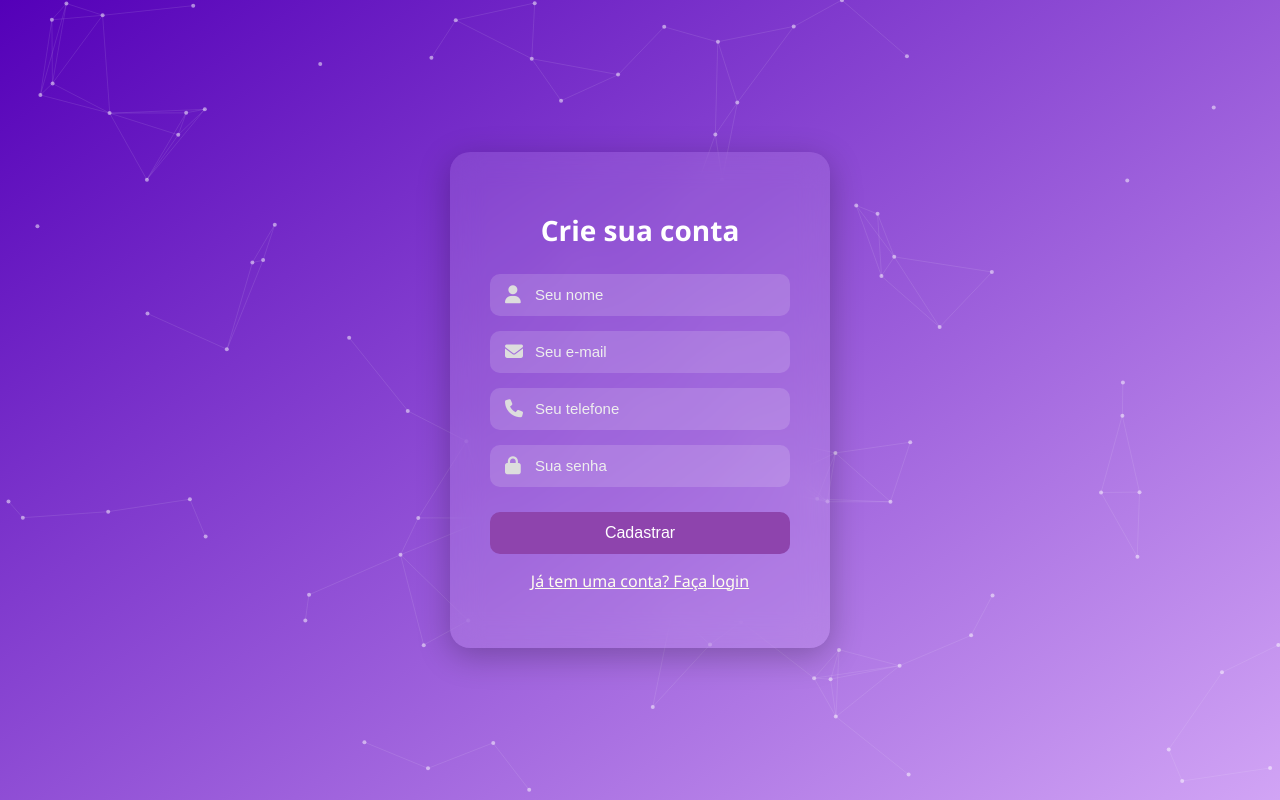
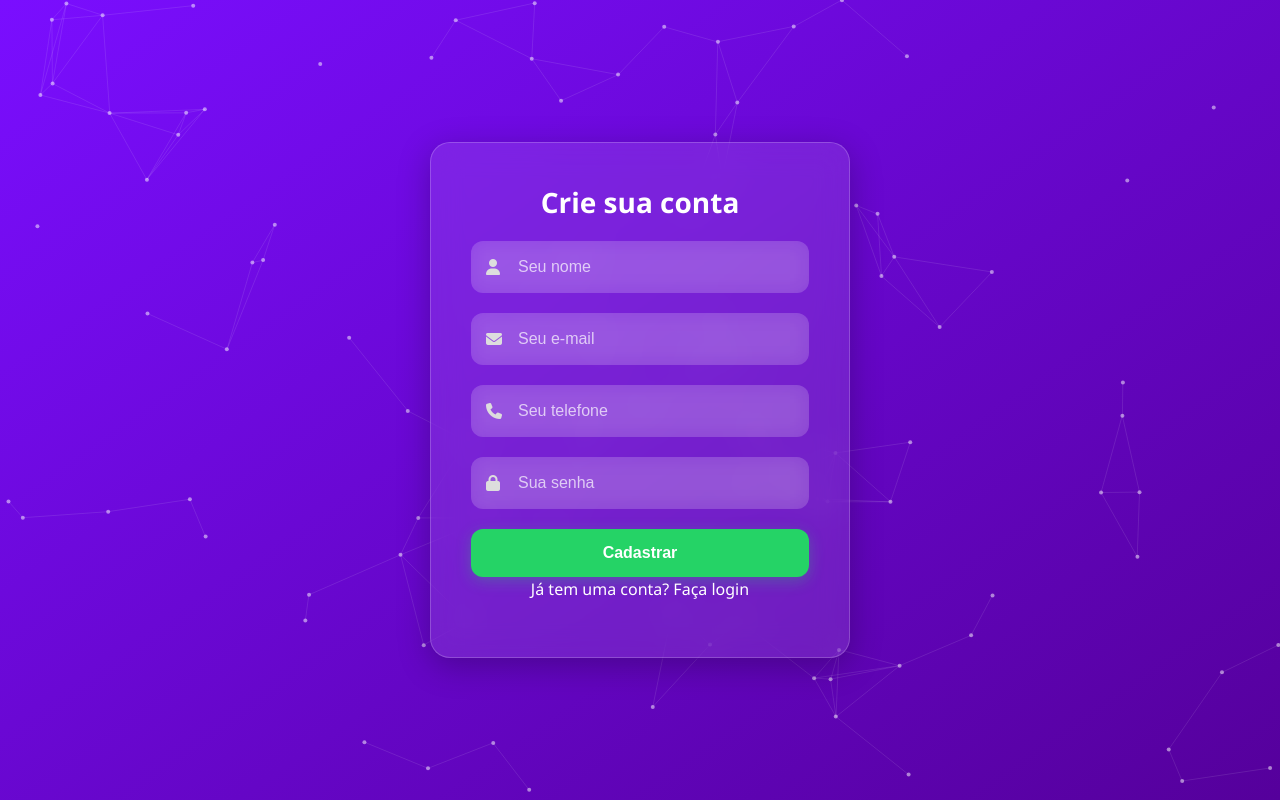
Before and after one commit to Adrianogat0/SISTEMA-INDICA-O, a Flask app: page /cadastro in a window 1280 px wide. Run offline with Flask 3, Linux system fonts and the light colour scheme.

Commit message:
Update style.css

```diff
--- a/static/style.css
+++ b/static/style.css
@@ -1,17 +1,25 @@
-/* Fundo roxo claro degradê com animação */
-body {
+/* Modern IPTV Referral System Styles */
+
+/* Global Styles */
+* {
   margin: 0;
   padding: 0;
-    background: linear-gradient(145deg, #5400b8, #d1a4f5);
-    font-family: 'Segoe UI', sans-serif;
-    height: 100vh;
-    overflow: hidden;
+  box-sizing: border-box;
+}
+
+body {
+  font-family: 'Segoe UI', Tahoma, Geneva, Verdana, sans-serif;
+  background: linear-gradient(145deg, #7a0eff, #55009b);
+  min-height: 100vh;
+  overflow-x: hidden;
   display: flex;
   align-items: center;
   justify-content: center;
+  flex-direction: column;
+  position: relative;
 }
 
-/* Canvas com teia animada */
+/* Animated Background Canvas */
 #background-animation {
   position: fixed;
   top: 0;
@@ -19,9 +27,10 @@ body {
   width: 100%;
   height: 100%;
   z-index: -1;
+  pointer-events: none;
 }
 
-/* Container geral para login, cadastro e painel */
+/* Container Styles */
 .login-container,
 .cadastro-container,
 .painel-container {
@@ -30,24 +39,43 @@ body {
   border-radius: 20px;
   backdrop-filter: blur(15px);
   box-shadow: 0 8px 32px rgba(0, 0, 0, 0.25);
-    width: 380px; /* Aumentado para telas maiores */
-    max-width: 90%;
+  width: 100%;
+  max-width: 420px;
   text-align: center;
   color: #fff;
   animation: fadeSlideIn 1s ease forwards;
-    box-sizing: border-box;
+  margin: 20px;
+  border: 1px solid rgba(255, 255, 255, 0.2);
 }
 
-/* Títulos */
-.login-container h1,
-.cadastro-container h1,
-.painel-container h1 {
-    margin-bottom: 25px;
-    font-size: 28px;
-    color: #fff;
+.painel-container {
+  max-width: 600px;
+  text-align: left;
 }
 
-/* Animação de entrada suave */
+/* Typography */
+h1, h2, h3 {
+  margin-bottom: 20px;
+  font-weight: 600;
+}
+
+h1 {
+  font-size: 28px;
+  text-align: center;
+}
+
+h2 {
+  font-size: 22px;
+  margin-top: 30px;
+  text-align: center;
+}
+
+p {
+  margin-bottom: 15px;
+  line-height: 1.6;
+}
+
+/* Animations */
 @keyframes fadeSlideIn {
   from {
     opacity: 0;
@@ -59,10 +87,21 @@ body {
   }
 }
 
-/* Grupos de input com ícones */
+@keyframes popin {
+  0% {
+    transform: scale(0.7);
+    opacity: 0;
+  }
+  100% {
+    transform: scale(1);
+    opacity: 1;
+  }
+}
+
+/* Input Styles */
 .input-group {
   position: relative;
-    margin-bottom: 15px;
+  margin-bottom: 20px;
   width: 100%;
 }
 
@@ -72,82 +111,329 @@ body {
   top: 50%;
   transform: translateY(-50%);
   color: #ddd;
-    font-size: 18px;
+  font-size: 16px;
   pointer-events: none;
+  z-index: 2;
 }
 
-.input-group input {
+.input-group input,
+input[type="text"],
+input[type="email"],
+input[type="password"],
+input[type="tel"] {
   width: 100%;
-    padding-left: 45px;
+  padding: 15px 15px 15px 45px;
   background: rgba(255, 255, 255, 0.15);
-    border-radius: 10px;
-    border: none;
+  border-radius: 12px;
+  border: 2px solid transparent;
   color: #fff;
-    font-size: 15px;
-    height: 42px;
+  font-size: 16px;
   outline: none;
-    transition: background 0.3s ease;
-    box-sizing: border-box;
+  transition: all 0.3s ease;
+  backdrop-filter: blur(10px);
 }
 
-.input-group input::placeholder {
-    color: #eee;
+input::placeholder {
+  color: rgba(255, 255, 255, 0.7);
 }
 
-.input-group input:focus {
-    background: rgba(255, 255, 255, 0.3);
+input:focus {
+  background: rgba(255, 255, 255, 0.25);
+  border-color: rgba(255, 255, 255, 0.5);
+  transform: translateY(-2px);
+  box-shadow: 0 5px 15px rgba(0, 0, 0, 0.2);
 }
 
-/* Botões padrão */
-button {
+/* Button Styles */
+button,
+.whatsapp-button {
   width: 100%;
-    padding: 12px;
-    background: #8e44ad;
+  padding: 15px 20px;
+  background: #25D366;
   color: #fff;
   border: none;
-    border-radius: 10px;
+  border-radius: 12px;
   font-size: 16px;
+  font-weight: 600;
   cursor: pointer;
   transition: all 0.3s ease;
-    margin-top: 10px;
+  margin-top: 15px;
+  display: flex;
+  align-items: center;
+  justify-content: center;
+  gap: 10px;
+  text-decoration: none;
+  box-shadow: 0 4px 15px rgba(37, 211, 102, 0.3);
 }
 
-button:hover {
-    background: #732d91;
+button:hover,
+.whatsapp-button:hover {
+  background: #1ebe5d;
+  transform: translateY(-2px);
+  box-shadow: 0 6px 20px rgba(37, 211, 102, 0.4);
 }
 
-/* Links padrão */
-a {
-    color: #ffe;
-    text-decoration: underline;
+button:active {
+  transform: translateY(0);
 }
 
-.link-indicacao {
-    color: #f2f22c;
-    font-weight: bold;
-    word-break: break-word;
+/* Special Button Variants */
+button[style*="6c5ce7"] {
+  background: #6c5ce7 !important;
+  box-shadow: 0 4px 15px rgba(108, 92, 231, 0.3);
 }
 
-/* Responsividade para dispositivos móveis */
-@media (max-width: 480px) {
-    .login-container,
-    .cadastro-container {
-        width: 90vw;
-        padding: 30px 20px;
+button[style*="6c5ce7"]:hover {
+  background: #5a4fcf !important;
+  box-shadow: 0 6px 20px rgba(108, 92, 231, 0.4);
 }
 
-    .input-group input {
+/* Links */
+a {
+  color: #fff;
+  text-decoration: none;
+  transition: all 0.3s ease;
+}
+
+a:hover {
+  color: #ffd700;
+  text-shadow: 0 0 10px rgba(255, 215, 0, 0.5);
+}
+
+/* Progress Bar */
+.progress-bar {
+  width: 100%;
+  height: 16px;
+  background: rgba(255, 255, 255, 0.2);
+  border-radius: 10px;
+  margin: 20px 0;
+  overflow: hidden;
+  box-shadow: inset 0 2px 5px rgba(0, 0, 0, 0.2);
+}
+
+.progress-bar-fill {
+  height: 100%;
+  background: linear-gradient(90deg, #ffd700, #ffed4a);
+  border-radius: 10px;
+  transition: width 0.8s ease;
+  box-shadow: 0 2px 10px rgba(255, 215, 0, 0.3);
+}
+
+/* Table Styles */
+.tabela-indicados {
+  width: 100%;
+  margin-top: 25px;
+  border-collapse: collapse;
+  color: white;
+  background: rgba(255, 255, 255, 0.1);
+  border-radius: 12px;
+  overflow: hidden;
+  backdrop-filter: blur(10px);
+}
+
+.tabela-indicados th,
+.tabela-indicados td {
+  padding: 15px 12px;
+  border-bottom: 1px solid rgba(255, 255, 255, 0.2);
+}
+
+.tabela-indicados th {
+  background: rgba(255, 255, 255, 0.2);
+  color: #fff;
+  font-weight: 600;
+  text-align: left;
+}
+
+.tabela-indicados tr:last-child td {
+  border-bottom: none;
+}
+
+.tabela-indicados tr:hover {
+  background: rgba(255, 255, 255, 0.1);
+}
+
+/* Status Indicators */
+.status-assinou {
+  color: #2ecc71;
+  font-weight: bold;
+  display: flex;
+  align-items: center;
+  gap: 5px;
+}
+
+.status-pendente {
+  color: #f39c12;
+  font-weight: bold;
+  display: flex;
+  align-items: center;
+  gap: 5px;
+}
+
+/* Success Message */
+.mensagem-parabens {
+  background: linear-gradient(135deg, #2ecc71, #27ae60);
+  padding: 20px;
+  border-radius: 15px;
+  margin-bottom: 25px;
+  color: white;
   font-size: 16px;
-        height: 48px;
+  font-weight: bold;
+  box-shadow: 0 6px 20px rgba(46, 204, 113, 0.3);
+  text-align: center;
+  animation: popin 0.6s ease-out;
+  border: 2px solid rgba(255, 255, 255, 0.2);
+}
+
+/* Social Icons */
+.social-icons a {
+  color: #25D366;
+  font-size: 24px;
+  transition: all 0.3s ease;
+}
+
+.social-icons a:hover {
+  color: #1ebe5d;
+  transform: scale(1.2);
+}
+
+/* Button Group */
+.button-group {
+  display: flex;
+  flex-direction: column;
+  gap: 15px;
+  margin-top: 25px;
+}
+
+.button-group a {
+  text-decoration: none;
+}
+
+/* Responsive Design */
+@media (max-width: 768px) {
+  .login-container,
+  .cadastro-container,
+  .painel-container {
+    margin: 10px;
+    padding: 30px 25px;
+    width: calc(100% - 20px);
+  }
+
+  h1 {
+    font-size: 24px;
+  }
+
+  h2 {
+    font-size: 20px;
+  }
+
+  input,
+  button {
+    font-size: 16px;
+    padding: 12px 15px 12px 40px;
   }
 
   button {
-        font-size: 18px;
-        padding: 14px;
+    padding: 12px 20px;
   }
 
-    .login-container h1,
-    .cadastro-container h1 {
-        font-size: 24px;
+  .tabela-indicados {
+    font-size: 14px;
+  }
+
+  .tabela-indicados th,
+  .tabela-indicados td {
+    padding: 10px 8px;
   }
 }
+
+@media (max-width: 480px) {
+  .login-container,
+  .cadastro-container,
+  .painel-container {
+    padding: 25px 20px;
+  }
+
+  .input-group i {
+    left: 12px;
+    font-size: 14px;
+  }
+
+  input {
+    padding-left: 35px;
+  }
+
+  .mensagem-parabens {
+    font-size: 14px;
+    padding: 15px;
+  }
+}
+
+/* Accessibility Improvements */
+@media (prefers-reduced-motion: reduce) {
+  * {
+    animation-duration: 0.01ms !important;
+    animation-iteration-count: 1 !important;
+    transition-duration: 0.01ms !important;
+  }
+}
+
+/* Focus Styles for Accessibility */
+button:focus,
+input:focus,
+a:focus {
+  outline: 3px solid rgba(255, 215, 0, 0.6);
+  outline-offset: 2px;
+}
+
+/* Loading States */
+button:disabled {
+  opacity: 0.6;
+  cursor: not-allowed;
+  transform: none !important;
+}
+
+/* Error States */
+.error-message {
+  background: rgba(231, 76, 60, 0.9);
+  color: white;
+  padding: 15px;
+  border-radius: 10px;
+  margin-bottom: 20px;
+  text-align: center;
+  font-weight: 500;
+  border: 1px solid rgba(255, 255, 255, 0.2);
+}
+
+/* Success States */
+.success-message {
+  background: rgba(46, 204, 113, 0.9);
+  color: white;
+  padding: 15px;
+  border-radius: 10px;
+  margin-bottom: 20px;
+  text-align: center;
+  font-weight: 500;
+  border: 1px solid rgba(255, 255, 255, 0.2);
+}
+
+/* Utility Classes */
+.text-center {
+  text-align: center;
+}
+
+.mb-20 {
+  margin-bottom: 20px;
+}
+
+.mt-20 {
+  margin-top: 20px;
+}
+
+.font-bold {
+  font-weight: bold;
+}
+
+/* Dark mode support */
+@media (prefers-color-scheme: dark) {
+  /* Already optimized for dark mode */
+}
```
Lines whose indentation alone changed are shown as unchanged.
